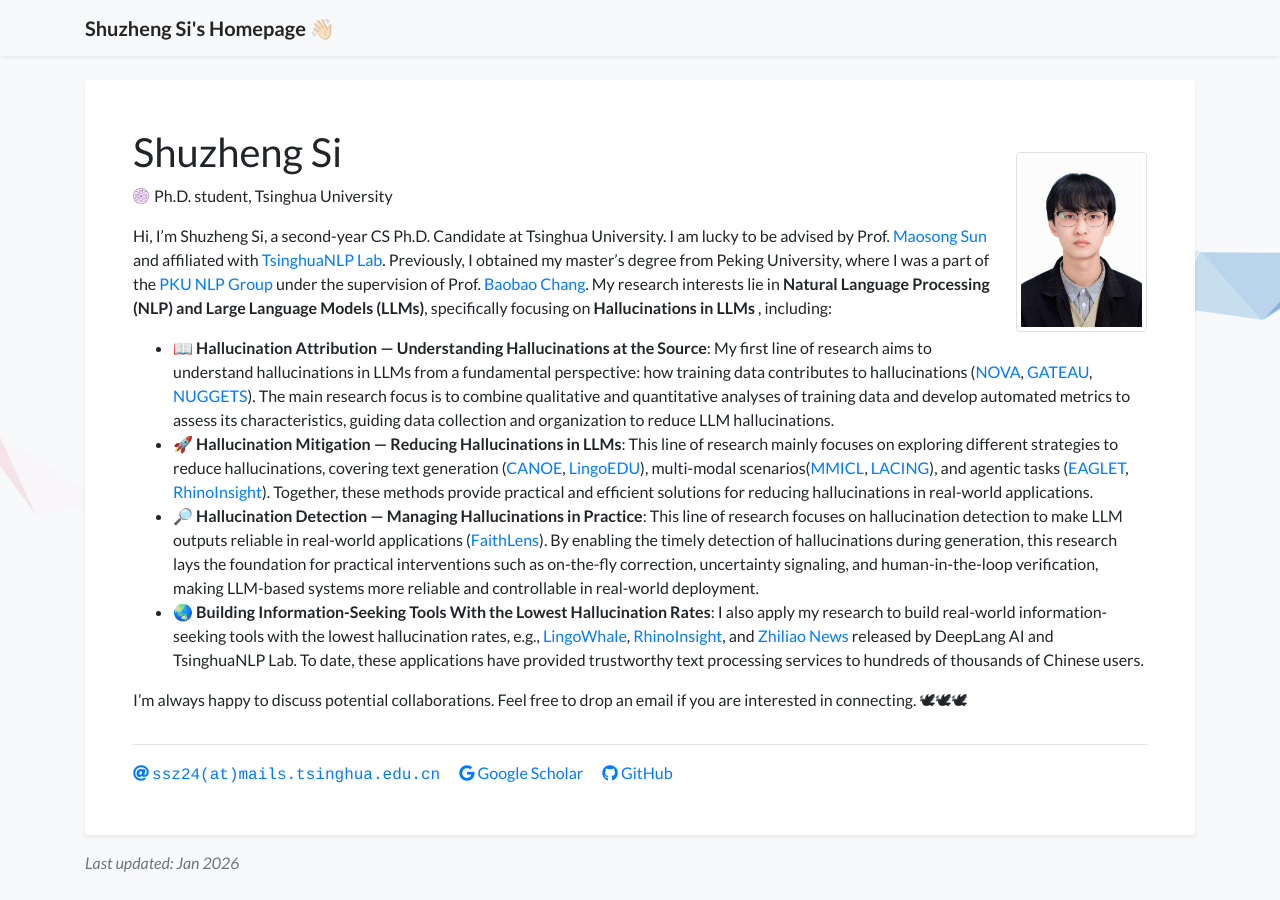
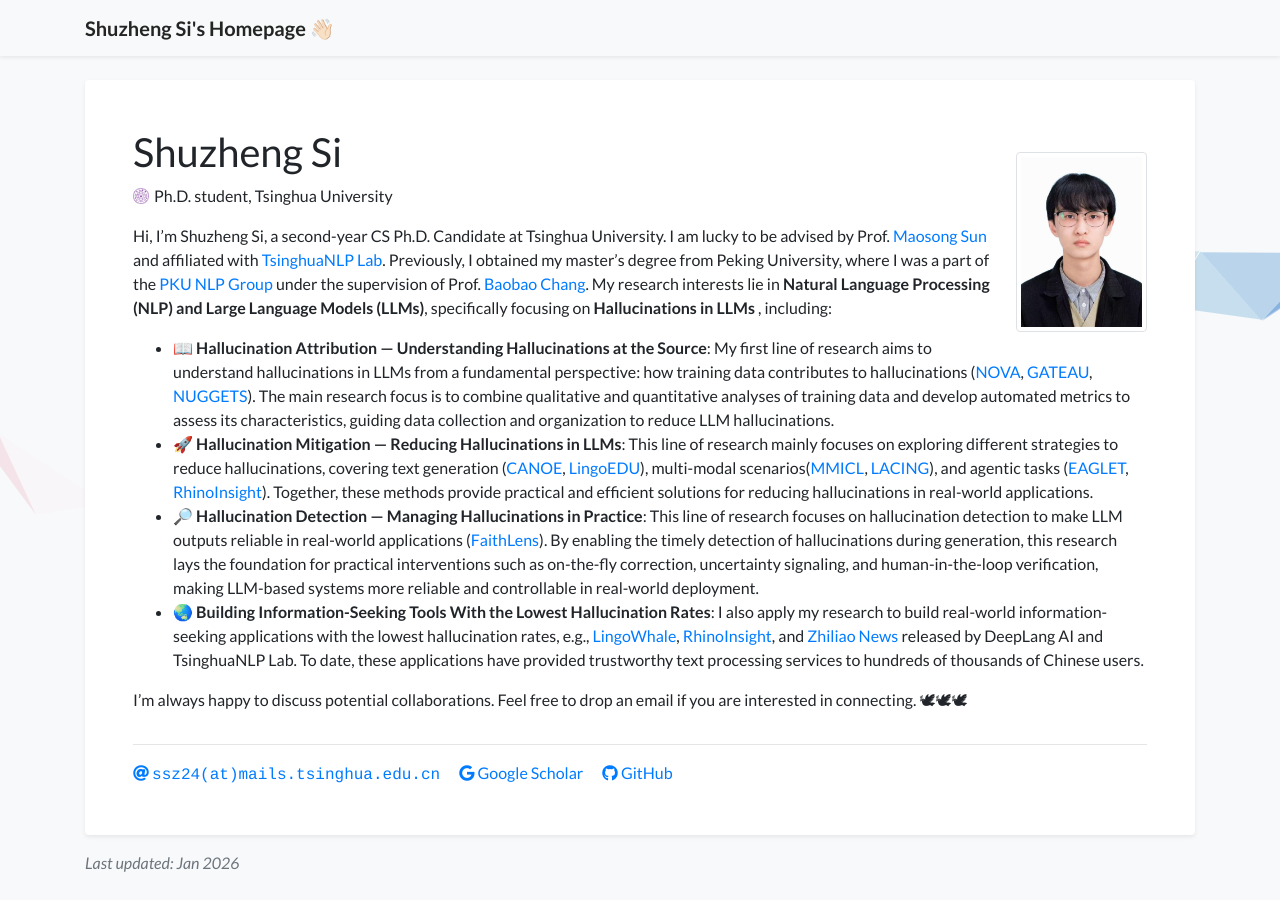
Before and after one commit to S1s-Z/s1s-z.github.io, a Jekyll site: the page built from index.html, in a window 1280 px wide. Built offline with Jekyll 4.4.1, drawn with Linux system fonts in a browser that asks for light colours; a style sheet for code colours, icons or effects is not loaded.

Commit message:
Update profile.yml

```diff
--- a/_data/profile.yml
+++ b/_data/profile.yml
@@ -32,7 +32,7 @@
           🔎 <b>Hallucination Detection  — Managing Hallucinations in Practice</b>: This line of research focuses on hallucination detection to make LLM outputs reliable in real-world applications (<a href="https://arxiv.org/abs/2512.20182">FaithLens</a>). By enabling the timely detection of hallucinations during generation, this research lays the foundation for practical interventions such as on-the-fly correction, uncertainty signaling, and human-in-the-loop verification, making LLM-based systems more reliable and controllable in real-world deployment.
       </li>
       <li>
-          🌏 <b>Building Information-Seeking Tools With the Lowest Hallucination Rates</b>: I also apply my research to build real-world information-seeking tools with the lowest hallucination rates, e.g., <a href="https://lingowhale.com/">LingoWhale</a>, <a href="https://research.deeplang.net/">RhinoInsight</a>, and <a href="https://zhiliao.news/">Zhiliao News</a> released by DeepLang AI and TsinghuaNLP Lab. To date, these applications have provided trustworthy text processing services to hundreds of thousands of Chinese users.
+          🌏 <b>Building Information-Seeking Tools With the Lowest Hallucination Rates</b>: I also apply my research to build real-world information-seeking applications with the lowest hallucination rates, e.g., <a href="https://lingowhale.com/">LingoWhale</a>, <a href="https://research.deeplang.net/">RhinoInsight</a>, and <a href="https://zhiliao.news/">Zhiliao News</a> released by DeepLang AI and TsinghuaNLP Lab. To date, these applications have provided trustworthy text processing services to hundreds of thousands of Chinese users.
       </li>
   </ul>
 
```
